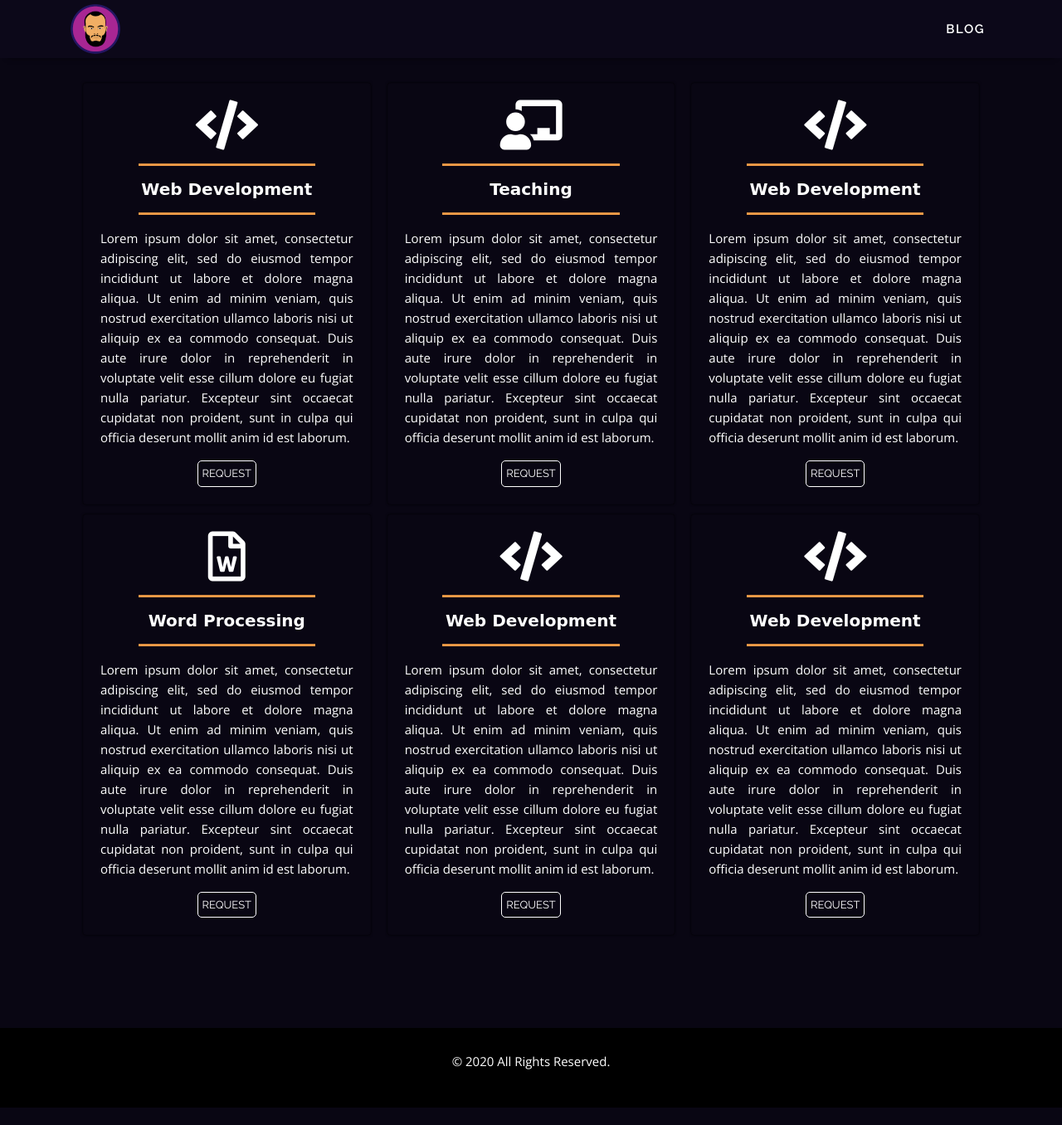
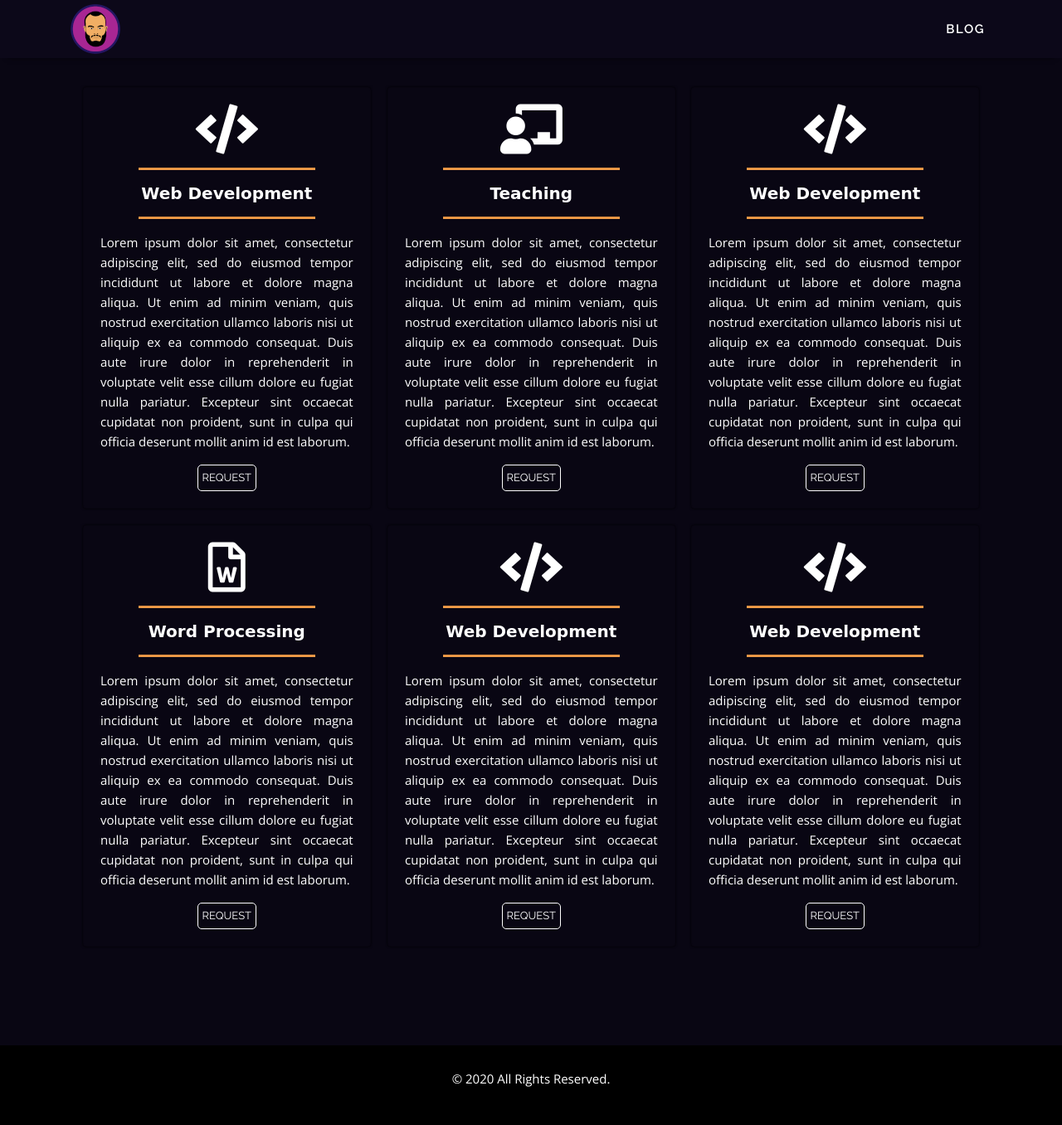
Before and after one commit to MHphysicist/my_site, a Django app: page /services/ in a window 1280 px wide. Shown: the whole page at 83% size. Before the commit the page ends 1335 px from the top, so only its background shows below. Run offline with Django 3.2, Linux system fonts and the light colour scheme; some libraries are stand-ins or nearby versions; some web fonts are replaced.

Commit message:
front end changes save

```diff
--- a/blog_app/templates/blog_app/base.html
+++ b/blog_app/templates/blog_app/base.html
@@ -44,15 +44,6 @@
     <!-- Preloader -->
     <div id="preloader">
         <div id="preloader-status">&nbsp;</div>
-    </div>
-    <!-- Background Image-->
-    <!-- <video id="home-bg-video" autoplay loop muted>
-            <source src="{% static 'css/static_videos/ground.mp4' %}" type="video/mp4">
-            <source src="video/solo.ogv" type="video/ogg">
-            <source src="video/solo.webm" type="video/webm">
-    </video> -->
-    <!-- Overlayer -->
-    <div id="overlayer">
     </div>
 
     <!-- Navbar -->
--- a/services_app/static/css/services_app.css
+++ b/services_app/static/css/services_app.css
@@ -1,7 +1,10 @@
 /*====================================
            Services cards
  ====================================*/
-#services-cards p {
+ #services-cards {
+     margin-top: 5px;
+ }
+ #services-cards p {
     text-align: justify;
 }
 
@@ -30,6 +33,9 @@
     margin: 0 none;
 }
 
+#services #services-cards .card {
+    margin-bottom: 20px;
+}
 /* hover event */
 #service-card-id:hover{
     border-color: rgb(12, 8, 25);
--- a/services_app/templates/services_app/services_list.html
+++ b/services_app/templates/services_app/services_list.html
@@ -49,7 +49,7 @@
         <div class="container">
             <div class="col-12">
                 <div id="services-cards" class="card-columns">
-                    <div id="service-card-id" class="card" data-aos="flip-right">
+                    <div id="service-card-id" class="card card-l" data-aos="flip-right">
                         <div class="card-body text-center">
                             <i class='fas fa-code'></i>
                             <hr>
@@ -61,7 +61,7 @@
                         </div>
                     </div>
 
-                    <div id="service-card-id" class="card" data-aos="flip-left">
+                    <div id="service-card-id" class="card card-l" data-aos="flip-left">
                         <div class="card-body text-center">
                             <i class='far fa-file-word'></i>
                             <hr>
@@ -74,7 +74,7 @@
                         </div>
                     </div>
 
-                    <div id="service-card-id" class="card" data-aos="flip-right">
+                    <div id="service-card-id" class="card card-m" data-aos="flip-right">
                         <div class="card-body text-center">
                             <i class='fas fa-chalkboard-teacher'></i>
                             <hr>
@@ -87,7 +87,7 @@
                         </div>
                     </div>
 
-                    <div id="service-card-id" class="card" data-aos="flip-right">
+                    <div id="service-card-id" class="card card-m" data-aos="flip-right">
                         <div class="card-body text-center">
                             <i class='fas fa-code'></i>
                             <hr>
@@ -98,7 +98,7 @@
                         </div>
                     </div>
 
-                    <div id="service-card-id" class="card" data-aos="flip-right">
+                    <div id="service-card-id" class="card card-r" data-aos="flip-right">
                         <div class="card-body text-center">
                             <i class='fas fa-code'></i>
                             <hr>
@@ -109,7 +109,7 @@
                         </div>
                     </div>
 
-                    <div id="service-card-id" class="card" data-aos="flip-right">
+                    <div id="service-card-id" class="card card-r" data-aos="flip-right">
                         <div class="card-body text-center">
                             <i class='fas fa-code'></i>
                             <hr>
--- a/static/css/main.css
+++ b/static/css/main.css
@@ -53,7 +53,7 @@ section {
            Preloader
  ====================================*/
 #preloader {
-    background-color: #160f30;
+    background-color: rgba(8.6, 5.9, 18.8, 1);
     position: fixed;
     top: 0;
     bottom: 0;
@@ -70,8 +70,8 @@ section {
     position: absolute;
     left: 50%;
     top: 50%;
-    margin-left: -100px;
-    margin-top: -100px;
+    margin-left: -32px;
+    margin-top: -32px;
 }
 
 /*====================================
--- a/static/js/main.js
+++ b/static/js/main.js
@@ -195,7 +195,9 @@ $(function () {
     );
 });
 
-/* Blog views */
+/*-------------------------------
+            Blog views
+-------------------------------*/
 /* Posts list */
 $(window).on('load', function(){
     $(".post-card-wrapper").each(
@@ -214,7 +216,7 @@ $(window).on('load', function(){
         }
     );
 });
-
+/* Post details */
 $(window).on('load', function(){
     $("#blog-post-details .blog-post").waypoint(
         function(){
@@ -250,6 +252,45 @@ $(function(){
            );
         });
 });
+
+/*-------------------------------
+       Services view animations
+-------------------------------*/
+$(window).on('load', function(){
+    $('#services #services-cards .card-l').each(function(){
+        $(this).waypoint(
+            function(){
+                $(this.element).addClass("animate__animated animate__lightSpeedInLeft");
+            },
+            {
+                offset: '100%'
+            }
+        );
+    });
+
+    $('#services #services-cards .card-m').each(function(){
+        $(this).waypoint(
+            function(){
+                $(this.element).addClass("animate__animated animate__zoomInUp");
+            },
+            {
+                offset: '100%'
+            }
+        );
+    });
+
+    $('#services #services-cards .card-r').each(function(){
+        $(this).waypoint(
+            function(){
+                $(this.element).addClass("animate__animated animate__lightSpeedInRight");
+            },
+            {
+                offset: '100%'
+            }
+        );
+    });
+});
+
 /*-------------------------------
        Service request form animation
 -------------------------------*/
```
Also changed, not shown: blog_app/templates/blog_app/about.html (+10 -0 lines), static/css/static_images/Infinity_preloader-1.gif (deleted), static/css/static_images/Infinity_preloader.gif, static/css/static_images/Infinity_preloader2.gif (deleted), static/css/static_images/Infinity_preloader5.gif (deleted).
